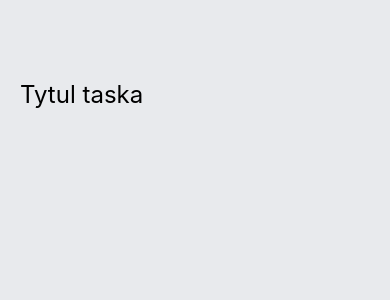
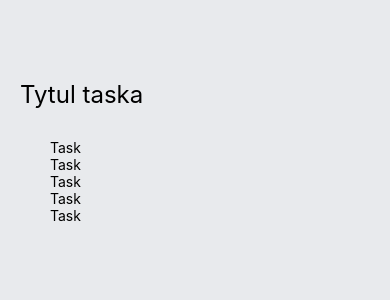
Before and after one commit to MoBsTe/react-native, a React Native app: screen / in a window 390 px wide. Shown: the top 300 px of the page. Built offline with nearby package versions, Linux system fonts and the light colour scheme.

Commit message:
create Task.js

```diff
--- a/App.js
+++ b/App.js
@@ -1,12 +1,19 @@
 import { StatusBar } from 'expo-status-bar';
 import { StyleSheet, Text, View } from 'react-native';
+import Task from './components/Task';
 
 export default function App() {
   return (
     <View style={styles.container}>
       <View style={styles.tasksWrapper}>
         <Text style={styles.sectionTitle}>Tytul taska</Text>
-        <View style={styles.items}></View>
+        <View style={styles.items}>
+          <Task />
+          <Task />
+          <Task />
+          <Task />
+          <Task />
+        </View>
       </View>
     </View>
   );
--- /dev/null
+++ b/components/Task.js
@@ -0,0 +1,16 @@
+import React from "react";
+import { View, Text, StyleSheet } from "react-native";
+
+const Task = () => {
+    return (
+        <View>
+            <Text>Task</Text>
+        </View>
+    )
+}
+
+const style = StyleSheet.create({
+
+})
+
+export default Task;
```
